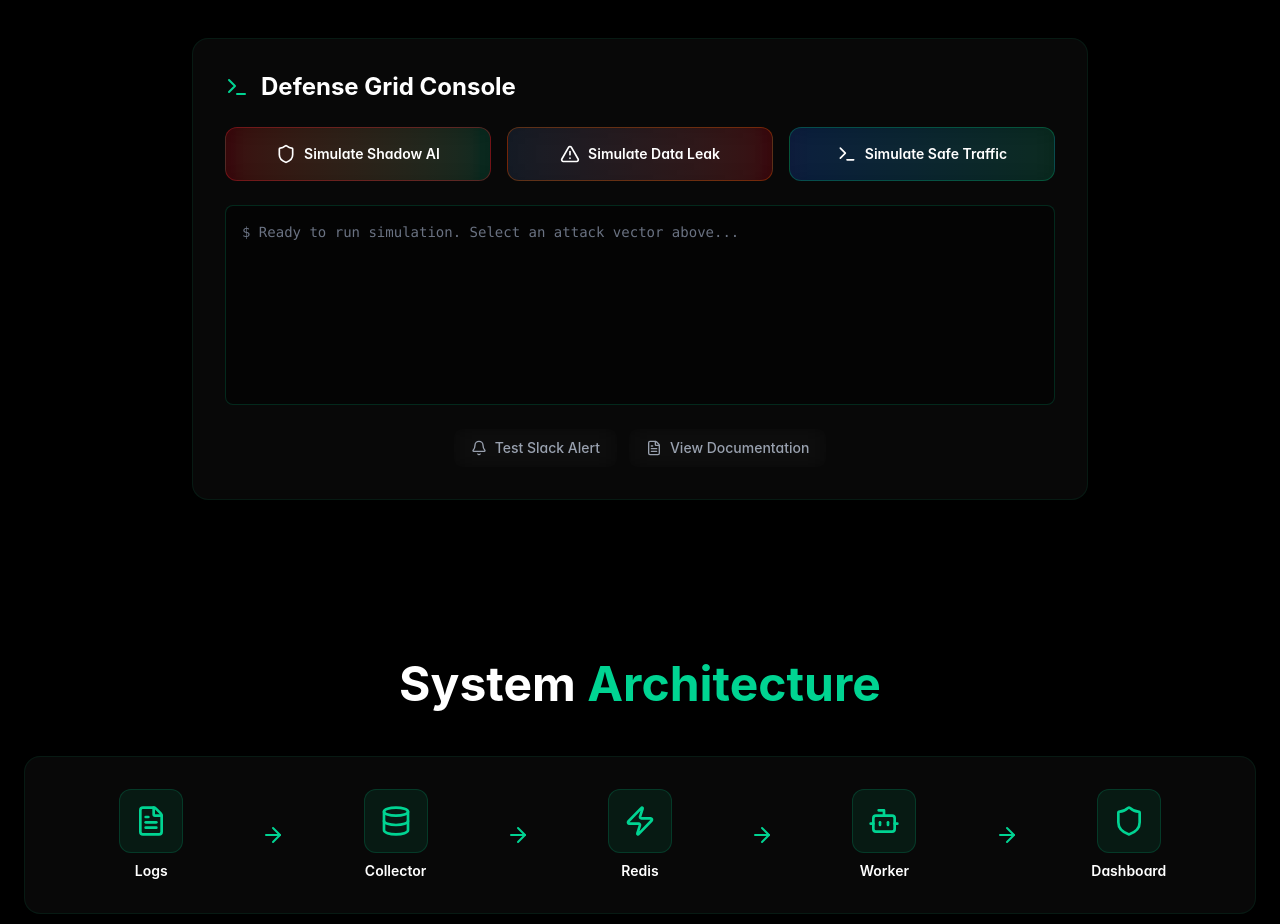
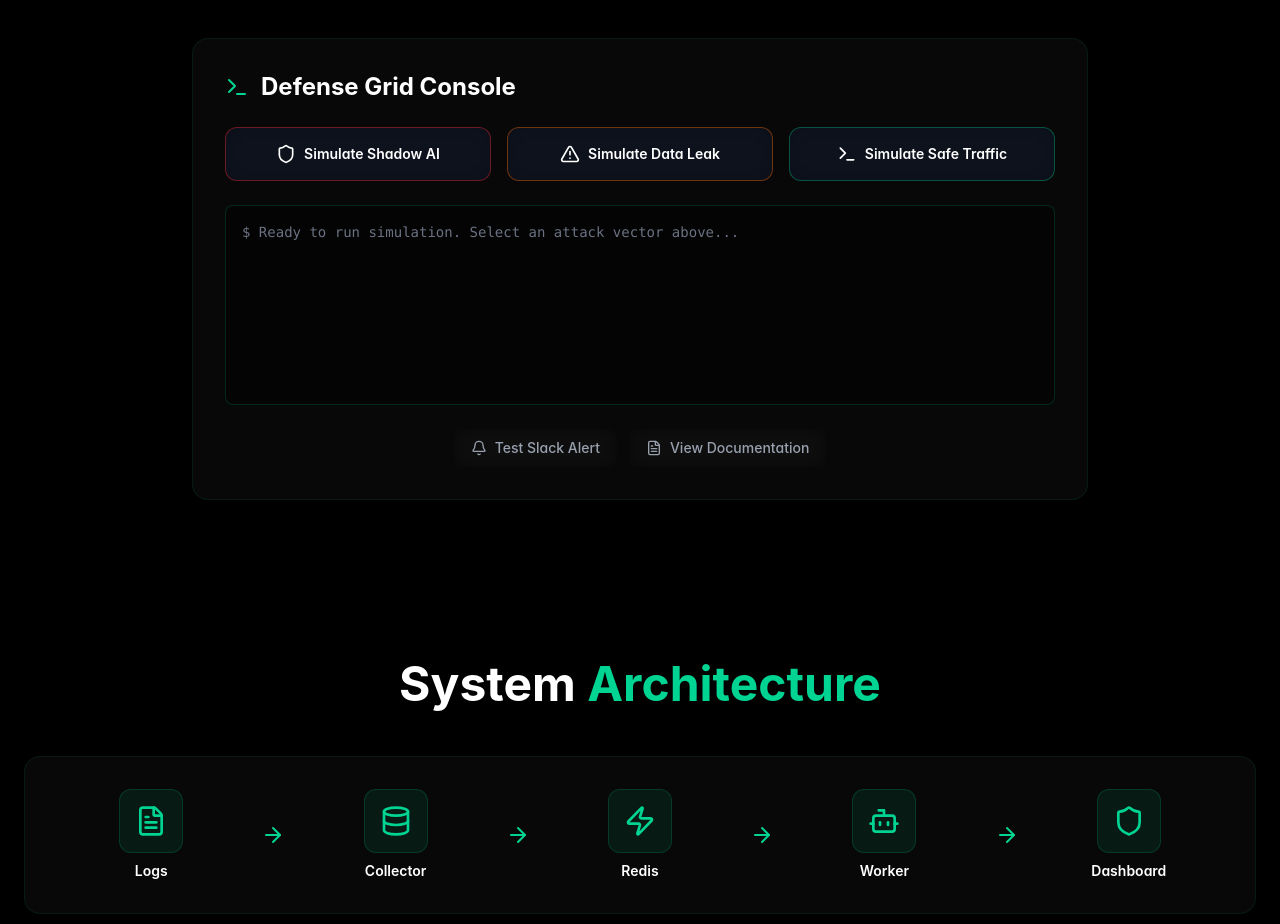
Before and after one commit to atf-inc/dec25_intern_E_security, a React (Vite) app in the folder dashboard/frontend/: page / in a window 1280 px wide. Shown: the part 2580-3504 px from the top of the page. Built offline with nearby package versions, Linux system fonts and the light colour scheme.

Commit message:
fix: simplify button styles to match reference design - clean borders, no complex gradients

```diff
--- a/dashboard/frontend/src/index.css
+++ b/dashboard/frontend/src/index.css
@@ -161,21 +161,21 @@
     background: #64748b;
   }
 
-  /* Simulation Buttons with Glowing Gradients */
+  /* Simulation Buttons - Clean and Simple */
   .simulation-btn {
     @apply flex items-center justify-center gap-2 px-6 py-4 font-semibold rounded-xl border backdrop-blur-md transition-all duration-300 text-sm;
   }
 
   .simulation-btn-danger {
-    @apply bg-gradient-to-r from-red-600/20 to-emerald-600/20 border-red-500/30 text-white hover:border-red-500/50 hover:shadow-lg hover:shadow-red-500/20;
+    @apply bg-slate-900/50 border-red-500/40 text-white hover:bg-slate-900/70 hover:border-red-500/60;
   }
 
   .simulation-btn-warning {
-    @apply bg-gradient-to-r from-slate-800/50 to-red-600/20 border-orange-500/30 text-white hover:border-orange-500/50 hover:shadow-lg hover:shadow-orange-500/20;
+    @apply bg-slate-900/50 border-orange-500/40 text-white hover:bg-slate-900/70 hover:border-orange-500/60;
   }
 
   .simulation-btn-safe {
-    @apply bg-gradient-to-r from-blue-600/20 to-emerald-600/20 border-emerald-500/30 text-white hover:border-emerald-500/50 hover:shadow-lg hover:shadow-emerald-500/20;
+    @apply bg-slate-900/50 border-emerald-500/40 text-white hover:bg-slate-900/70 hover:border-emerald-500/60;
   }
 
   /* Terminal Output Styles */
```
